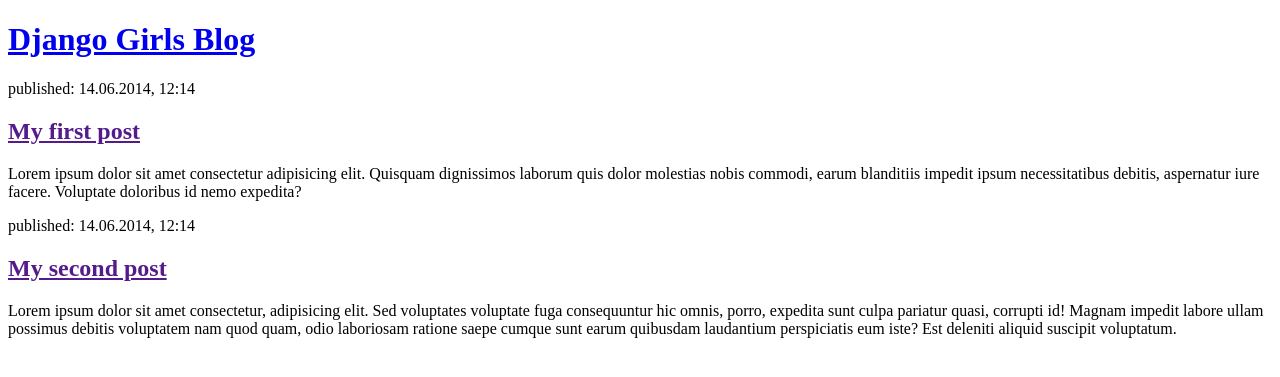
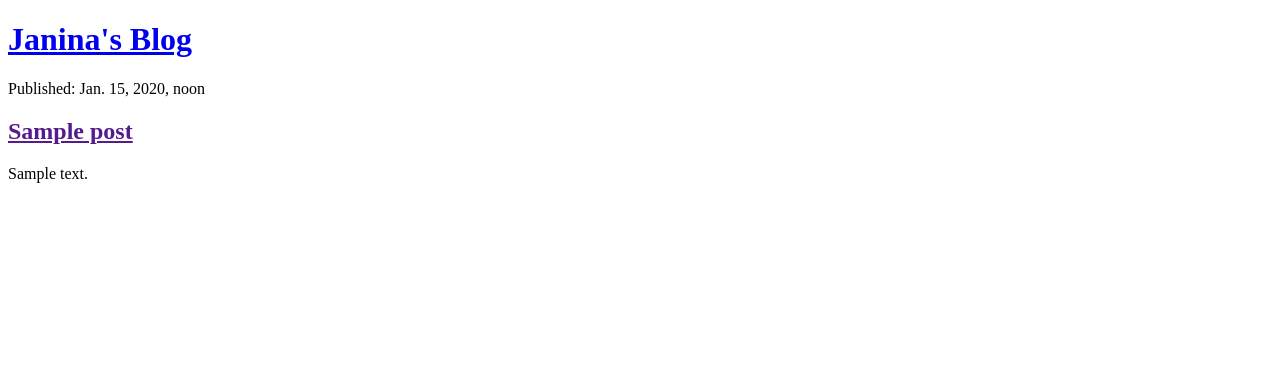
Before and after one commit to janskuvatti/blog, a Django app: page / in a window 1280 px wide. Shown: the top 377 px of the page. Run offline with Django 3.2, Linux system fonts and the light colour scheme; tables that the repository leaves empty hold one stand-in row (values such as "Sample post").

Commit message:
Modified templates to display posts from database.

```diff
--- a/blog/templates/blog/post_list.html
+++ b/blog/templates/blog/post_list.html
@@ -5,20 +5,17 @@
     </head>
     <body>
         <header>
-            <h1><a href="/">Django Girls Blog</a></h1>
+            <h1><a href="/">Janina's Blog</a></h1>
         </header>
 
+        {% for post in posts %}
         <article>
-            <time>published: 14.06.2014, 12:14</time>
-            <h2><a href="">My first post</a></h2>
-            <p>Lorem ipsum dolor sit amet consectetur adipisicing elit. Quisquam dignissimos laborum quis dolor molestias nobis commodi, earum blanditiis impedit ipsum necessitatibus debitis, aspernatur iure facere. Voluptate doloribus id nemo expedita?</p>
+            <time>Published: {{ post.published_date }}</time>
+            <h2><a href="">{{ post.title }}</a></h2>
+            <p>{{ post.text|linebreaksbr }}</p>
+
         </article>
 
-        <article>
-            <time>published: 14.06.2014, 12:14</time>
-            <h2><a href="">My second post</a></h2>
-            <p>Lorem ipsum dolor sit amet consectetur, adipisicing elit. Sed voluptates voluptate fuga consequuntur hic omnis, porro, expedita sunt culpa pariatur quasi, corrupti id! Magnam impedit labore ullam possimus debitis voluptatem nam quod quam, odio laboriosam ratione saepe cumque sunt earum quibusdam laudantium perspiciatis eum iste? Est deleniti aliquid suscipit voluptatum.
-            </p>
-        </article>
+        {% endfor %}
     </body>
 </html>
--- a/blog/views.py
+++ b/blog/views.py
@@ -1,5 +1,9 @@
 
 # Create your views here.
 from django.shortcuts import render
+from .models import Post
+from django.utils import timezone
+
 def post_list(request):
-    return render(request, 'blog/post_list.html', {})
+    posts = Post.objects.filter(published_date__lte=timezone.now()).order_by('published_date')
+    return render(request, 'blog/post_list.html', {'posts': posts})
```
